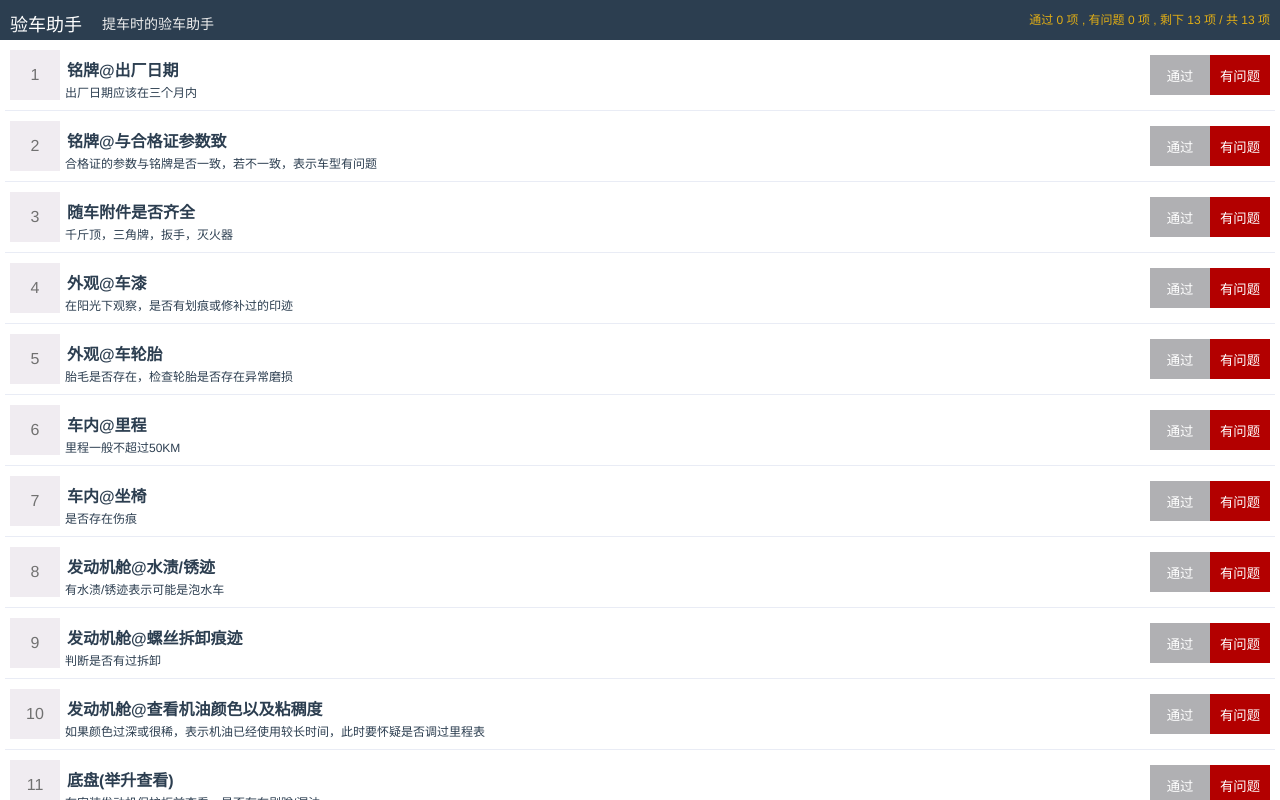
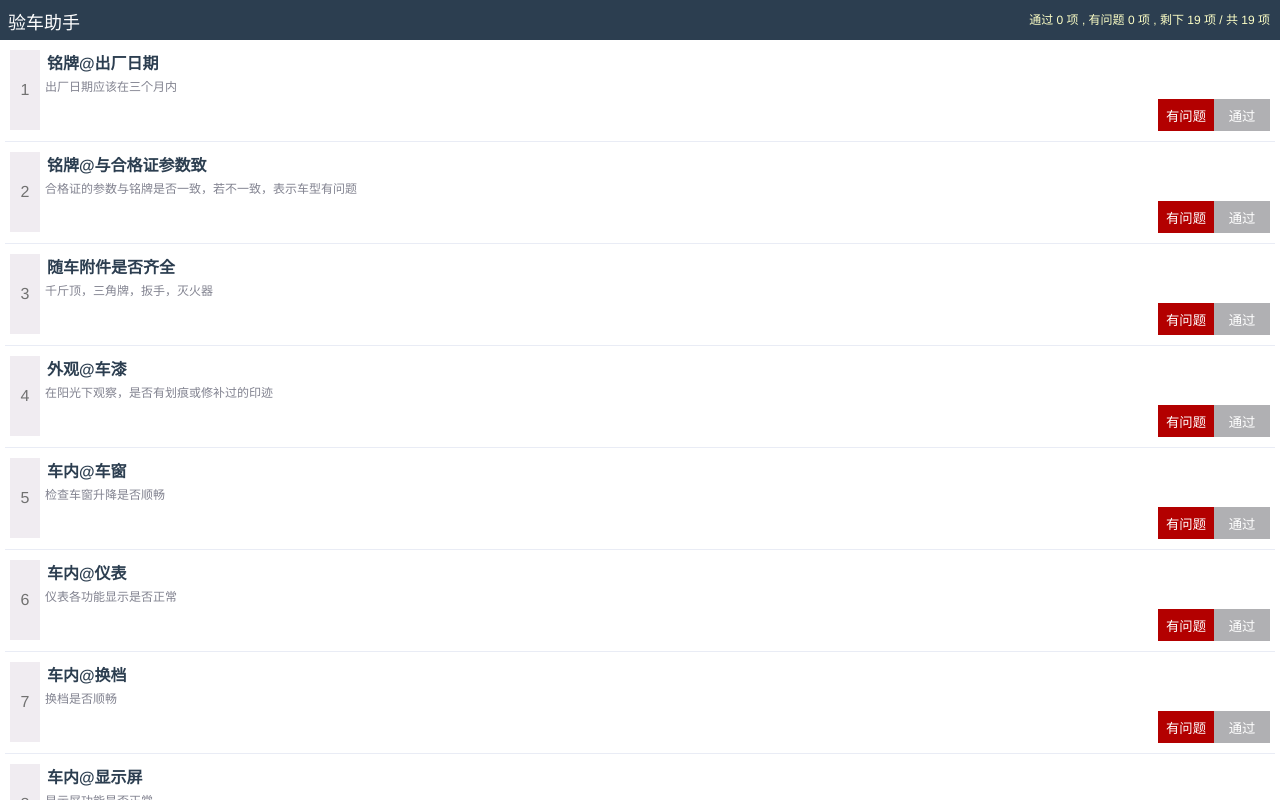
Before and after one commit to hyjiacan/buycar, a Vue app: page / in a window 1280 px wide. Built offline with nearby package versions, Linux system fonts and the light colour scheme.

Commit message:
优化 界面功能 添加 检测项

```diff
--- a/src/App.vue
+++ b/src/App.vue
@@ -2,13 +2,10 @@
     <div id="app">
         <div class="header">
             <div class="btn-back" v-if="isResultPage" @click="$router.back()">
-                返回
+                &lt;&lt; 返回
             </div>
-            <div class="title">
+            <div class="title" v-else>
                 验车助手
-            </div>
-            <div class="tip">
-                提车时的验车助手
             </div>
             <div class="info">
                 通过 {{pass.length}} 项 , 有问题 {{fail.length}} 项 , 剩下 {{option.length - pass.length - fail.length}} 项 / 共
@@ -76,6 +73,7 @@ export default {
     width: 60px;
     height: 40px;
     text-align: center;
+    font-size: 14px;
     line-height: 40px;
     border-right: 1px solid #b0b0b3;
     color: #f8f6fa;
@@ -91,19 +89,12 @@ export default {
     float: left;
     color: #FFF;
     margin-right: 10px;
-    padding: 10px;
-}
-
-.tip {
-    float: left;
-    font-size: 14px;
-    color: #eeeeee;
-    padding-top: 13px;
+    padding: 8px;
 }
 
 .info {
     float: right;
-    color: #e2ae15;
+    color: #fdffc6;
     font-size: 12px;
     padding: 10px;
 }
--- a/src/assets/option.json
+++ b/src/assets/option.json
@@ -16,11 +16,35 @@
     "remark": "在阳光下观察，是否有划痕或修补过的印迹"
   },
   {
+    "key": "车内@车窗",
+    "remark": "检查车窗升降是否顺畅"
+  },
+  {
+    "key": "车内@仪表",
+    "remark": "仪表各功能显示是否正常"
+  },
+  {
+    "key": "车内@换档",
+    "remark": "换档是否顺畅"
+  },
+  {
+    "key": "车内@显示屏",
+    "remark": "显示屏功能是否正常"
+  },
+  {
+    "key": "车内@空调",
+    "remark": "制冷制热是否正常"
+  },
+  {
+    "key": "车内@倒车辅助",
+    "remark": "倒车雷达与倒车影像功能是否正确"
+  },
+  {
     "key": "外观@车轮胎",
     "remark": "胎毛是否存在，检查轮胎是否存在异常磨损"
   },
   {
-    "key": "车内@里程",
+    "key": "车内@仪表显示里程",
     "remark": "里程一般不超过50KM"
   },
   {
@@ -33,15 +57,15 @@
   },
   {
     "key": "发动机舱@螺丝拆卸痕迹",
-    "remark": "判断是否有过拆卸"
+    "remark": "若有拆卸痕迹说明车辆经过维修或换件"
   },
   {
     "key": "发动机舱@查看机油颜色以及粘稠度",
     "remark": "如果颜色过深或很稀，表示机油已经使用较长时间，此时要怀疑是否调过里程表"
   },
   {
-    "key": "底盘(举升查看)",
-    "remark": "在安装发动机保护板前查看，是否存在剐蹭/漏油"
+    "key": "底盘(安装发动机保护板前,举升查看)",
+    "remark": "是否存在剐蹭痕迹/漏油"
   },
   {
     "key": "试驾@是否有异响",
--- a/src/components/CheckItem.vue
+++ b/src/components/CheckItem.vue
@@ -6,8 +6,8 @@
             <div class="remark">{{data.remark}}</div>
         </div>
         <div class="buttons">
+            <button class="btn-fail" @click="changeStatus(-1)">有问题</button>
             <button class="btn-pass" @click="changeStatus(1)">通过</button>
-            <button class="btn-fail" @click="changeStatus(-1)">有问题</button>
         </div>
     </div>
 </template>
@@ -71,41 +71,42 @@ export default {
 
 .index {
     float: left;
-    width: 40px;
-    height: 40px;
-    line-height: 40px;
+    width: 30px;
+    height: 80px;
+    line-height: 80px;
     text-align: center;
     background-color: #f0ecf1;
     color: #717171;
-    padding: 5px;
-    margin-right: 5px;
+    box-sizing: border-box;
 }
 
 .info {
-    float: left;
-    padding: 5px 0;
+    margin-left: 35px;
+    box-sizing: border-box;
 }
 
 .buttons {
     float: right;
     padding: 5px 0;
+    font-size: 12px;
 
     button {
         border: none;
-        width: 60px;
-        height: 40px;
+        width: 56px;
+        height: 32px;
         color: #FFF;
     }
 }
 
 .name {
     font-size: 16px;
-    padding: 2px;
+    padding: 0 2px 3px 2px;
     font-weight: bold;
 }
 
 .remark {
     font-size: 12px;
+    color: #828390;
 }
 
 .btn-pass {
--- a/src/views/Home.vue
+++ b/src/views/Home.vue
@@ -37,7 +37,11 @@ export default {
         if (!cache) {
             return
         }
-        cache = JSON.parse(cache)
+        try {
+            cache = JSON.parse(cache)
+        } catch (e) {
+            return
+        }
         cache.pass.forEach((item, i) => {
             this.$store.commit('passItem', i)
         })
--- a/src/views/Result.vue
+++ b/src/views/Result.vue
@@ -66,6 +66,11 @@ export default {
         if (!cache) {
             return
         }
+        try {
+            cache = JSON.parse(cache)
+        } catch (e) {
+            return
+        }
         cache.pass.forEach((item, i) => {
             this.$store.commit('passItem', i)
         })
```
Also changed, not shown: 13 other files (tests, documents, lock files or other folders).
